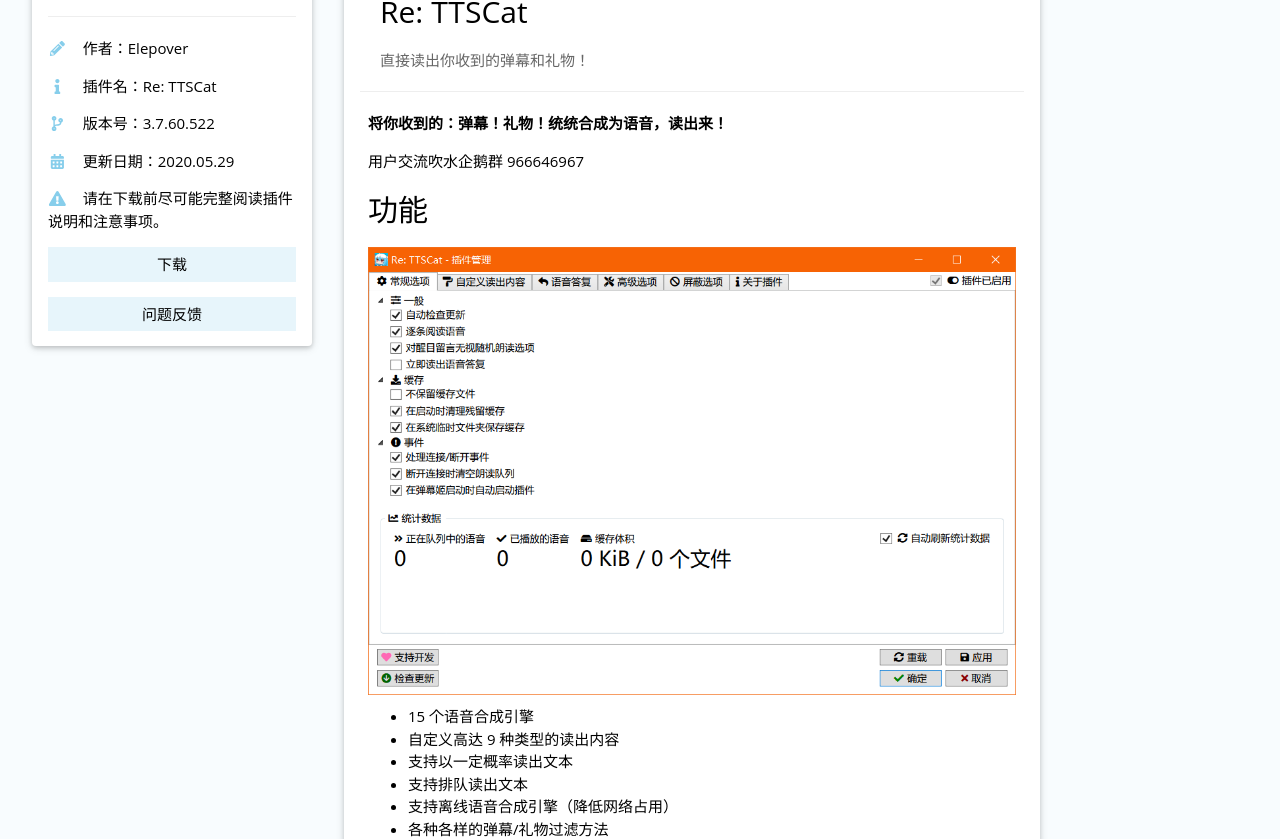
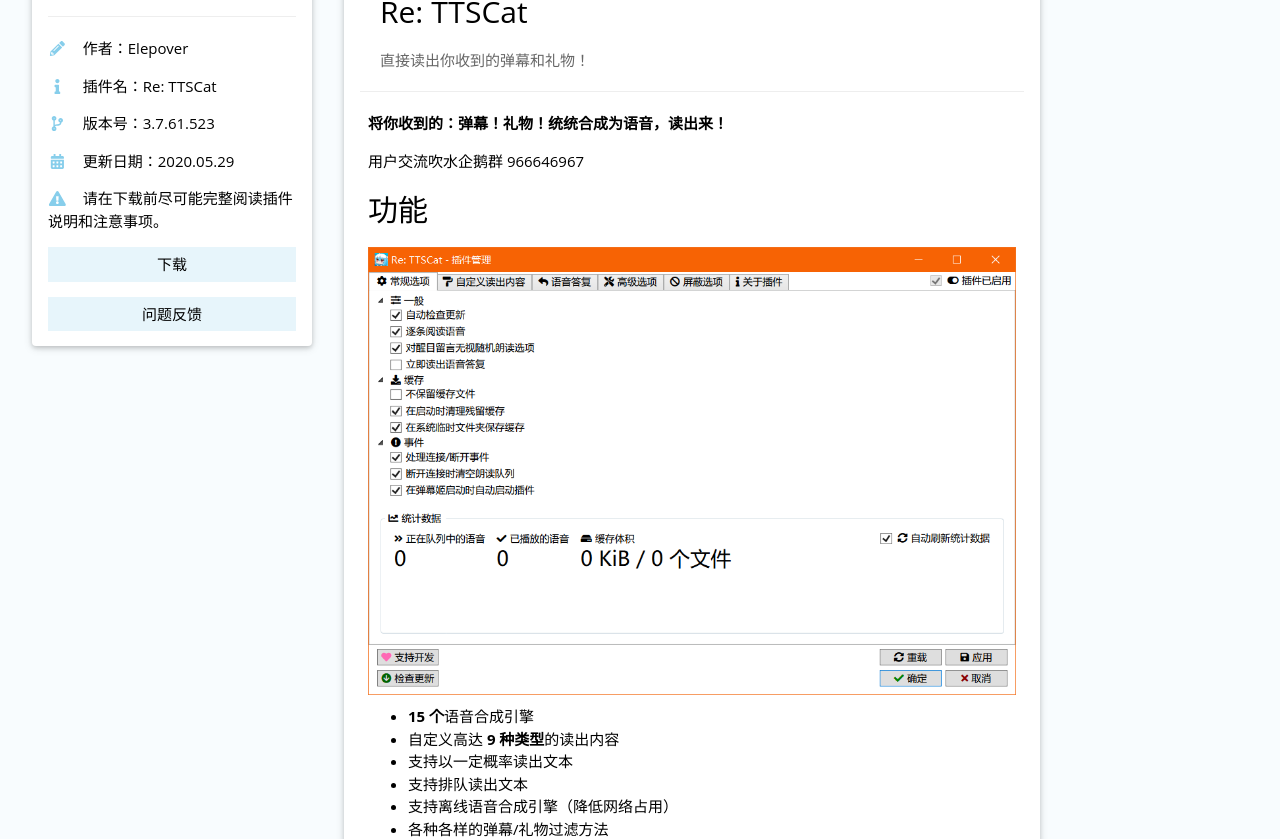
Before and after one commit to Bililive/www.danmuji.org, a Jekyll site: the page built from _plugin/Re-TTSCat.md, in a window 1280 px wide and 1400 px high. Shown: the part 131-970 px from the top of the window. Built offline with Jekyll 4.4.1, drawn with Linux system fonts in a browser that asks for light colours.

Commit message:
update to 3.7.61.523

```diff
--- a/_plugin/Re-TTSCat.md
+++ b/_plugin/Re-TTSCat.md
@@ -5,10 +5,12 @@
 plugin_author: Elepover
 plugin_name: 'Re: TTSCat'
 plugin_desc: 直接读出你收到的弹幕和礼物！
-plugin_version: 3.7.60.522
-plugin_update_datetime: 2020-05-29 15:50:00 +0800
+plugin_version: 3.7.61.523
+plugin_update_datetime: 2020-05-29 21:10:00 +0800
 plugin_update_desc: |-
   [i] 欢迎加入插件用户吹水企鹅群 966646967
+  [i] 3.7.61.523 修复了 3.7.60.522 的一个
+      会导致弹幕姬崩溃的 Bug.
   [i] 本版本新增了 5 个功能，另有 3 处修改。
       ↑ 其实这一周左右比较高产（逃
       算下来一周内更新了 20 多个功能，30 多个补丁
@@ -38,8 +40,8 @@
 
 ![管理面板](/resource/Re-TTSCat/settings.png)
 
-- 15 个语音合成引擎
-- 自定义高达 9 种类型的读出内容
+- **15 个**语音合成引擎
+- 自定义高达 **9 种类型**的读出内容
 - 支持以一定概率读出文本
 - 支持排队读出文本
 - 支持离线语音合成引擎（降低网络占用）
```
Also changed, not shown: 1 other file.
